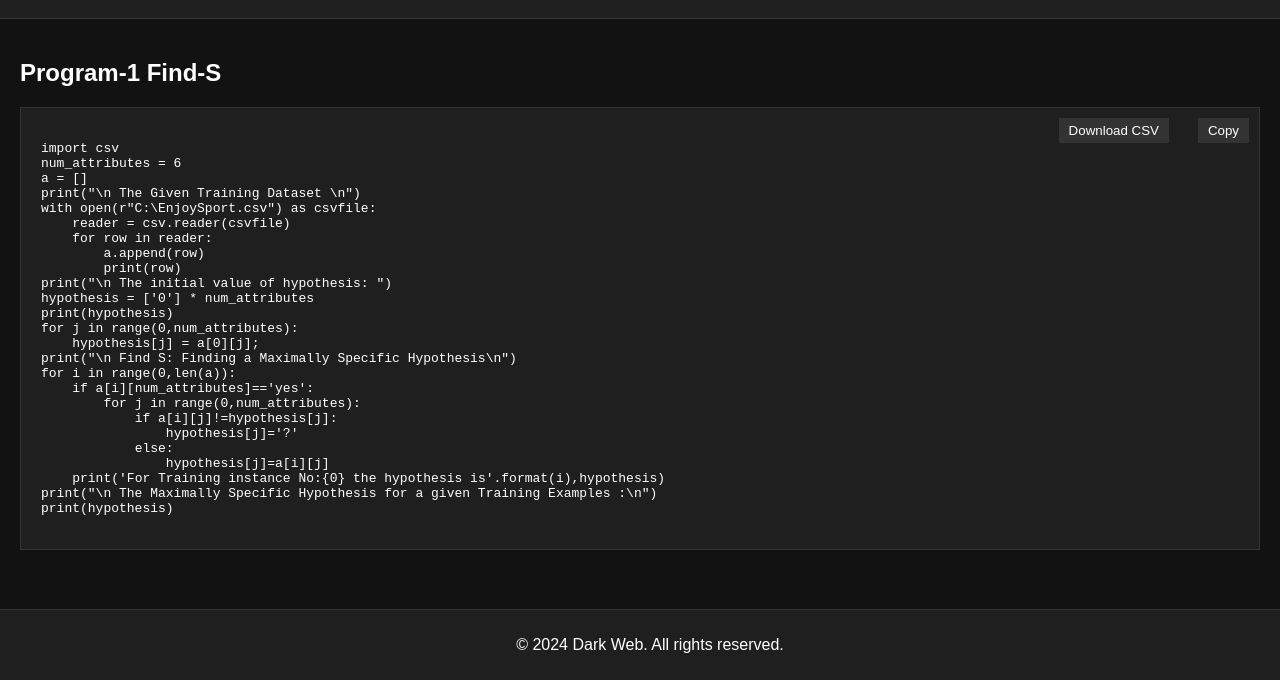
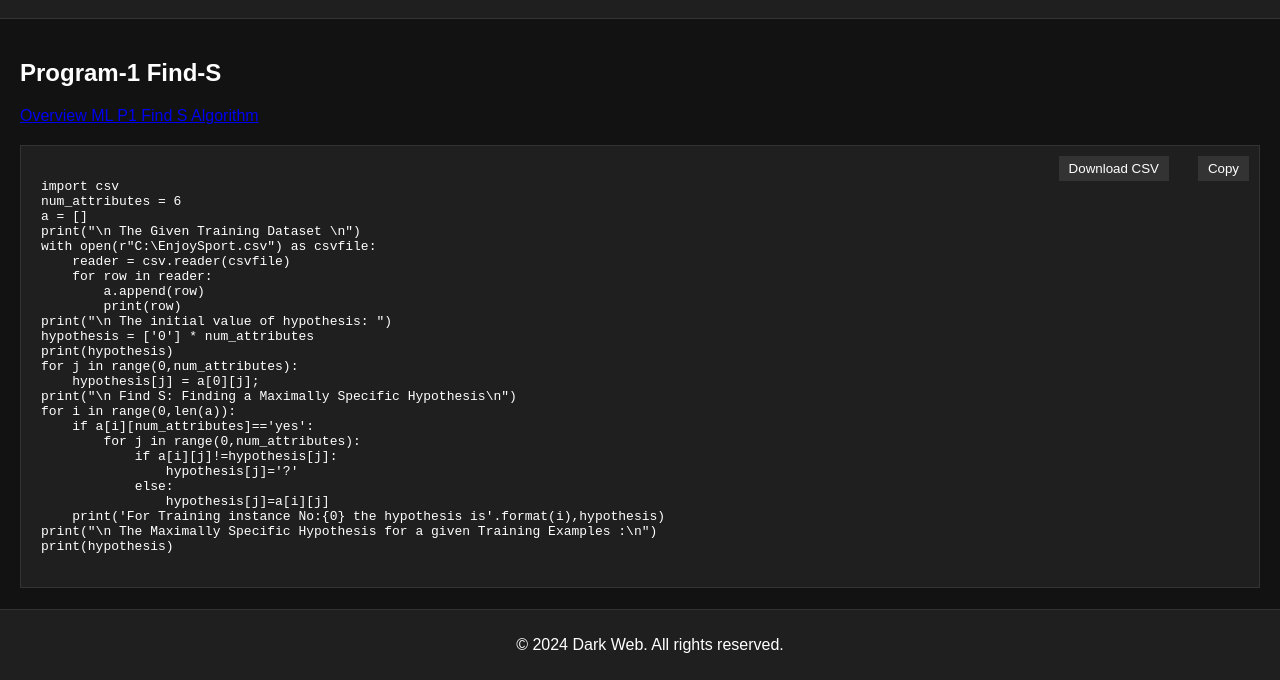
Before and after one commit to DarkWeb2024/DarkWeb2024.github.io, a plain HTML site: page mlp1.html in a window 1280 px wide. Shown: the part 120-800 px from the top of the page. Drawn offline with Linux system fonts and the light colour scheme.

Commit message:
Update mlp1.html

```diff
--- a/mlp1.html
+++ b/mlp1.html
@@ -136,6 +136,7 @@
         <p></p>
 
         <h2>Program-1 Find-S</h2>
+        <a href="ML P1 Find S Algorithm.html" target="_blank">Overview ML P1 Find S Algorithm</a>
         <div class="code-container">
             <pre id="code-block">
 import csv
```
